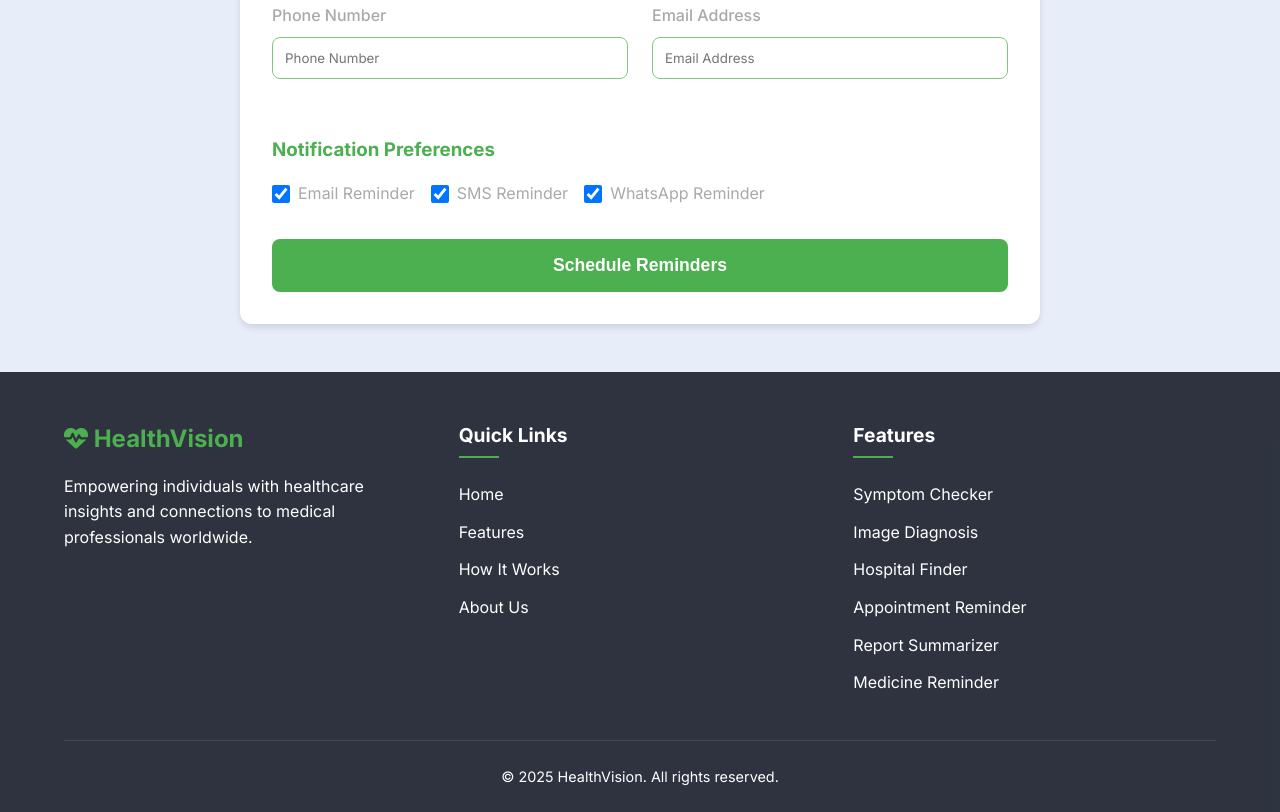
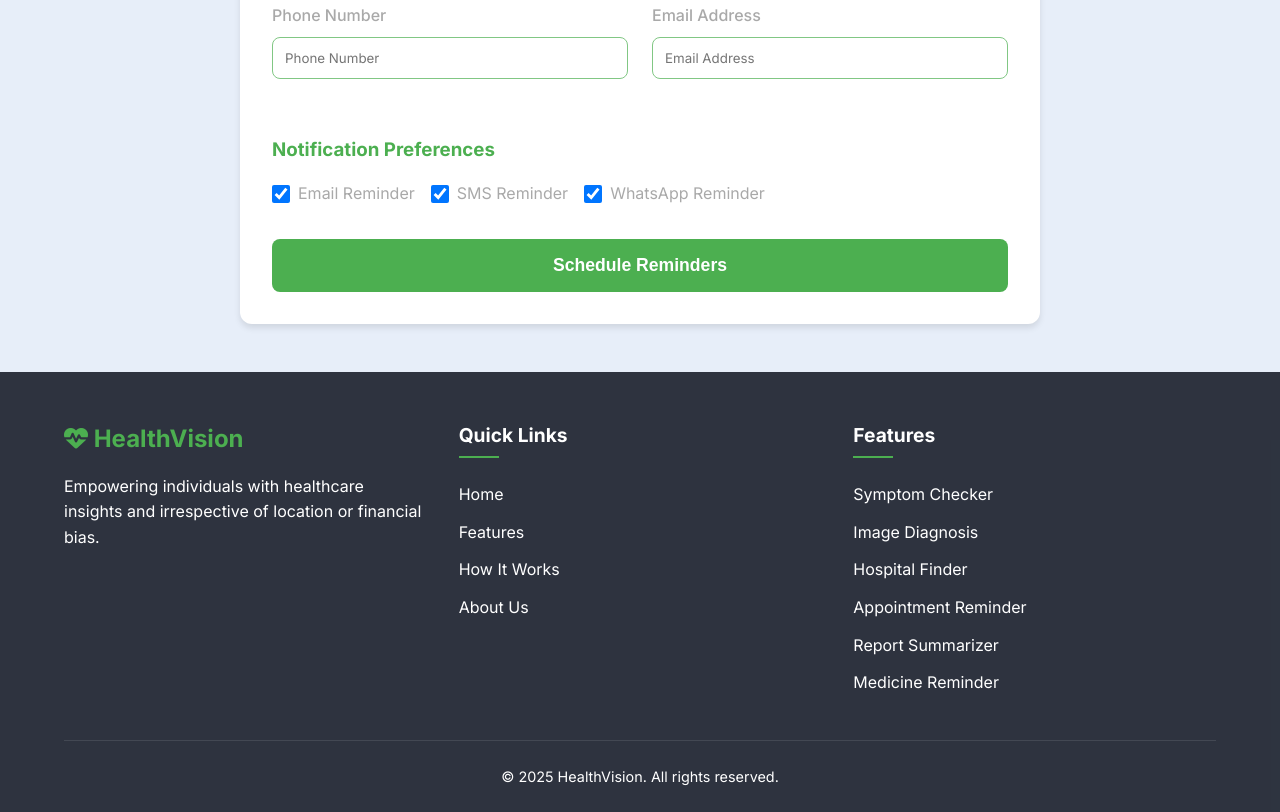
Before and after one commit to yashkumar181/HealthVision, a plain HTML site: page appointment-booking.html in a window 1280 px wide. Shown: the part 577-1389 px from the top of the page. Drawn offline with nearby package versions, Linux system fonts and the light colour scheme.

Commit message:
Update appointment-booking.html

```diff
--- a/appointment-booking.html
+++ b/appointment-booking.html
@@ -690,7 +690,7 @@
         'Medicine Reminder':'Medicine Reminder',
         'Contact Us': 'Contact Us',
         'Empowering individuals with AI-driven healthcare insights and connections to medical professionals worldwide.':
-          'Empowering individuals with healthcare insights and connections to medical professionals worldwide.',
+          'Empowering individuals with healthcare insights and irrespective of location or financial bias.',
         'All rights reserved': 'All rights reserved'
       },
       'hi': {
@@ -723,7 +723,7 @@
         'Medicine Reminder':'दवा रिमाइंडर',
         'Contact Us': 'संपर्क करें',
         'Empowering individuals with AI-driven healthcare insights and connections to medical professionals worldwide.':
-          'विश्व भर में स्वास्थ्य सेवा अंतर्दृष्टि और चिकित्सा पेशेवरों से कनेक्शन के साथ व्यक्तियों को सशक्त बनाना।',
+          'हर व्यक्ति को स्वास्थ्य से जुड़ी जानकारी देना, चाहे उनकी जगह या आर्थिक स्थिति कुछ भी हो।',
         'All rights reserved': 'सर्वाधिकार सुरक्षित'
       }
     };
```
